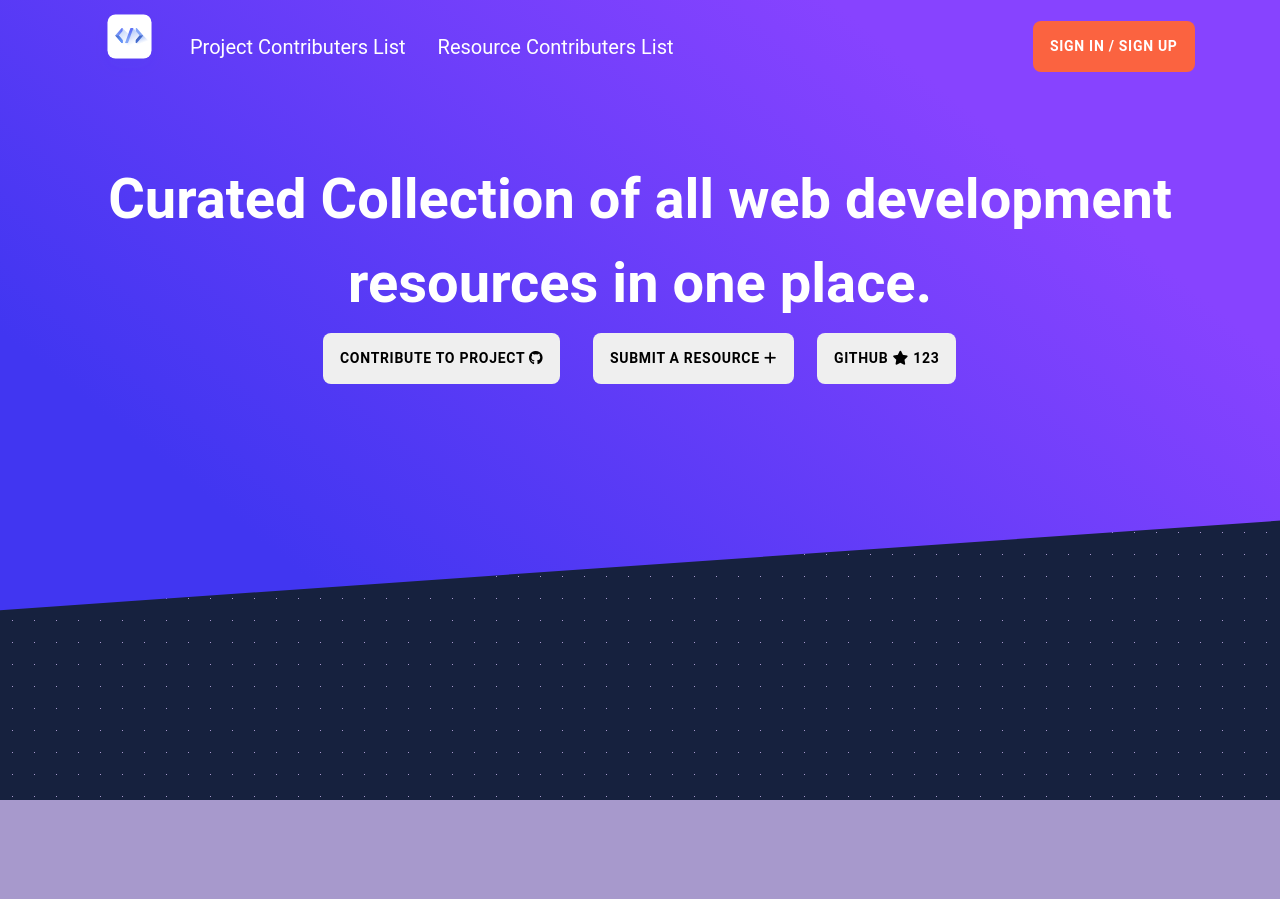
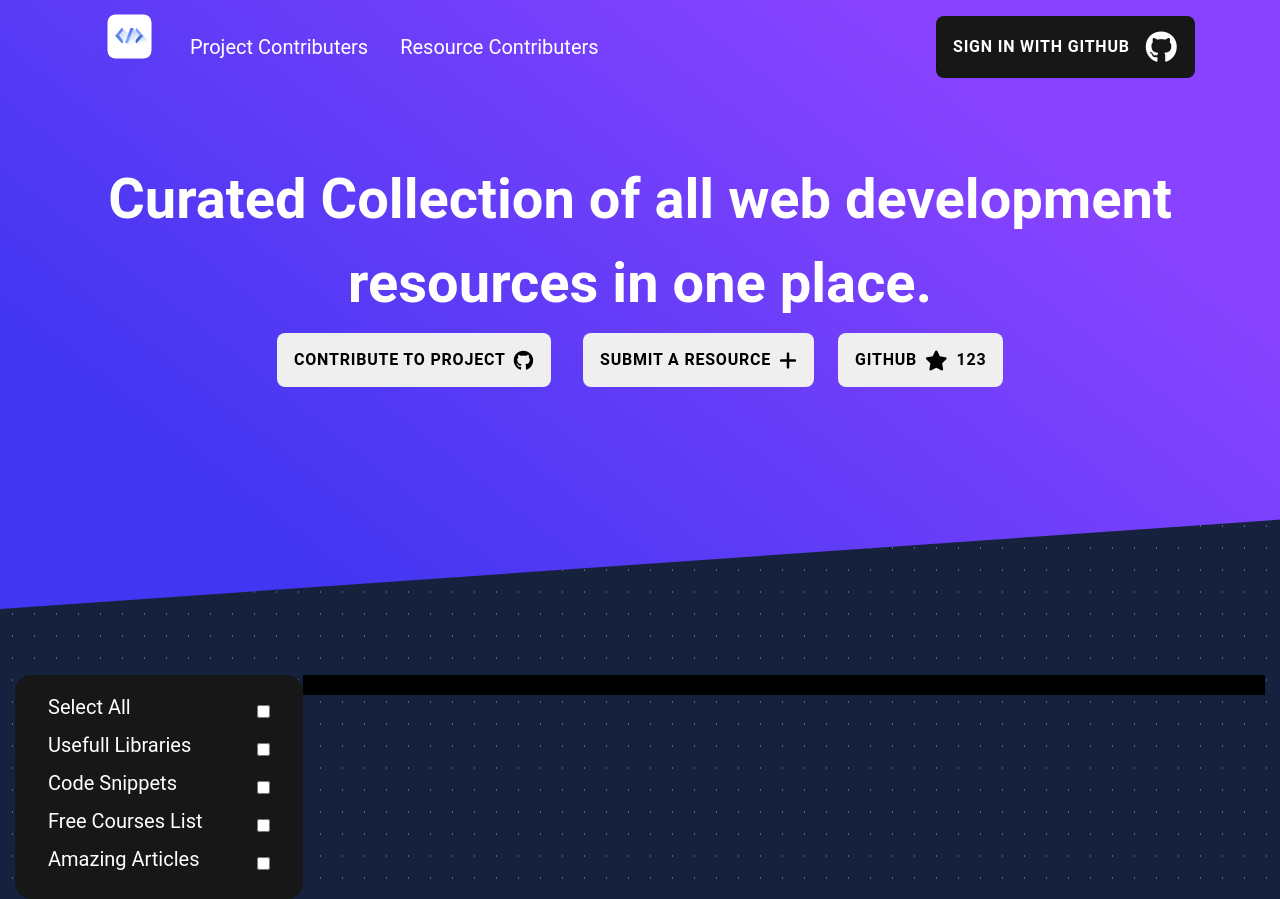
Before and after one commit to pavankpdev/hellowebdev, a React (Create React App) app: page / in a window 1280 px wide. Shown: the top 899 px of the page. Before the commit the page ends 800 px from the top, so only its background shows below. Built offline with nearby package versions, Linux system fonts and the light colour scheme.

Commit message:
home page layout setup

```diff
--- a/src/App.js
+++ b/src/App.js
@@ -6,7 +6,7 @@ import Navbar from "./components/Navbar/Navbar.component";
 const HomePage = React.lazy(() => import("./pages/HomePage/Home.page"));
 function App() {
   return (
-    <div className="container ">
+    <div className="container-fluid">
       <Navbar />
       <Suspense fallback={<>Loading</>}>
         <HomePage />
--- a/src/assets/scss/Components/buttons.styles.scss
+++ b/src/assets/scss/Components/buttons.styles.scss
@@ -1,12 +1,14 @@
 .btn {
   font-family: $font-family-base !important;
-  display: inline-block;
+  display: flex;
+  align-items: center;
   font-weight: $btn-font-weight;
   letter-spacing: $btn-letter-spacing;
   font-size: $input-btn-font-size-sm;
   transition: all 0.15s ease;
   text-transform: uppercase;
   text-align: center;
+  text-decoration: none !important;
   white-space: nowrap;
   vertical-align: middle;
   user-select: none;
@@ -15,6 +17,7 @@
   padding: $btn-padding-y-sm $btn-padding-x-sm;
   border-radius: 8px;
   line-height: $input-btn-line-height-sm;
+
   cursor: pointer;
   &:hover {
     box-shadow: $btn-hover-box-shadow;
@@ -52,6 +55,10 @@
   background-color: $warning;
   color: $default;
 }
+.btn.btn-github {
+  background-color: $primary;
+  color: $default;
+}
 
 @media (min-width: 768px) {
 }
--- a/src/assets/scss/Components/utilities.styles.scss
+++ b/src/assets/scss/Components/utilities.styles.scss
@@ -3,6 +3,14 @@
 }
 
 .container {
+  width: 100%;
+  padding-right: 15px;
+  padding-left: 15px;
+  margin-right: auto;
+  margin-left: auto;
+}
+
+.container-fluid {
   width: 100%;
   padding-right: 15px;
   padding-left: 15px;
--- a/src/assets/scss/default.styles.scss
+++ b/src/assets/scss/default.styles.scss
@@ -32,3 +32,7 @@ body {
   display: none;
   visibility: hidden;
 }
+
+a {
+  text-decoration: none;
+}
--- a/src/assets/scss/variables.styles.scss
+++ b/src/assets/scss/variables.styles.scss
@@ -62,7 +62,7 @@ $input-btn-border-width: 1px !default;
 
 $input-btn-font-size-sm: 0.75rem !default;
 $input-btn-font-size: 0.875rem !default;
-$input-btn-font-size-lg: 0.875rem !default;
+$input-btn-font-size-lg: 1rem !default;
 
 // Buttons
 
--- a/src/components/Navbar/Navbar.component.jsx
+++ b/src/components/Navbar/Navbar.component.jsx
@@ -11,7 +11,7 @@ const Navbar = () => {
   const [toggle, setToggle] = useState(false);
   return (
     <>
-      <div className="navbar">
+      <div className="navbar container">
         <div className="hero__gradient"></div>
 
         <nav className="navbar__container">
@@ -21,14 +21,20 @@ const Navbar = () => {
             </div>
             <div className="navbar__navitems">
               <div className="navitem navbar__navitem__1">
-                Project Contributers List
+                Project Contributers
               </div>
               <div className="navitem navbar__navitem__2">
-                Resource Contributers List
+                Resource Contributers
               </div>
             </div>
             <div className="navbar__button">
-              <button className="btn btn-secondary">Sign in / Sign up</button>
+              <button className="btn btn-github">
+                Sign in with github{" "}
+                <i
+                  className="fab fa-github fa-2x "
+                  style={{ marginLeft: "1rem" }}
+                />
+              </button>
             </div>
           </div>
           <div className="navbar__contents__sm">
@@ -36,10 +42,17 @@ const Navbar = () => {
               <img src={Logo} alt="logo" />
             </div>
             <div className="navbar__toggle__menu">
-              <i
-                className="fas fa-bars fa-2x white"
-                onClick={() => setToggle(!toggle)}
-              />
+              {toggle ? (
+                <i
+                  className="fas fa-times fa-2x white"
+                  onClick={() => setToggle(!toggle)}
+                />
+              ) : (
+                <i
+                  className="fas fa-bars fa-2x white"
+                  onClick={() => setToggle(!toggle)}
+                />
+              )}
             </div>
           </div>
         </nav>
@@ -55,7 +68,10 @@ const Navbar = () => {
             Resource Contributers List
           </div>
           <div className="navbar__button__sm">
-            <button className="btn btn-secondary">Sign in / Sign up</button>
+            <button className="btn btn-github">
+              Sign in with github{" "}
+              <i className="fab fa-github fa-lg" style={{ marginLeft: ".5rem" }} />
+            </button>
           </div>
         </div>
       </div>
--- /dev/null
+++ b/src/components/SideBar/SideBar.component.jsx
@@ -0,0 +1,80 @@
+import React, { useState } from "react";
+import classnames from "classnames";
+
+import "./SideBar.styles.scss";
+
+const SideBar = () => {
+  const [toggle, setToggle] = useState(false);
+  return (
+    <>
+      <div className="sidebar__container">
+        <div className="sidebar__sm rounded">
+          <div className="sidebar__sm__menu">
+            <h3 className="default">Menu</h3>
+            {toggle ? (
+              <i
+                className="fas fa-times fa-2x default"
+                onClick={() => setToggle(!toggle)}
+              />
+            ) : (
+              <i
+                className="fas fa-bars fa-2x default"
+                onClick={() => setToggle(!toggle)}
+              />
+            )}
+          </div>
+          <div
+            className={classnames("sidebar__sm__contents", { hide: !toggle })}
+          >
+            <div className="sidebar__sm__contents__item">
+              <h5>Select All</h5>
+              <input type="checkbox" name="selectAll" id="selectAll" />
+            </div>
+            <div className="sidebar__sm__contents__item">
+              <h5>Usefull Libraries</h5>
+              <input type="checkbox" name="selectAll" id="selectAll" />
+            </div>
+            <div className="sidebar__sm__contents__item">
+              <h5>Code Snippets</h5>
+              <input type="checkbox" name="selectAll" id="selectAll" />
+            </div>
+            <div className="sidebar__sm__contents__item">
+              <h5>Free Courses List</h5>
+              <input type="checkbox" name="selectAll" id="selectAll" />
+            </div>
+            <div className="sidebar__sm__contents__item">
+              <h5>Amazing Articles</h5>
+              <input type="checkbox" name="selectAll" id="selectAll" />
+            </div>
+          </div>
+        </div>
+        <div className="sidebar__lg rounded">
+          <div className="sidebar__sm__contents">
+            <div className="sidebar__sm__contents__item">
+              <h5>Select All</h5>
+              <input type="checkbox" name="selectAll" id="selectAll" />
+            </div>
+            <div className="sidebar__sm__contents__item">
+              <h5>Usefull Libraries</h5>
+              <input type="checkbox" name="selectAll" id="selectAll" />
+            </div>
+            <div className="sidebar__sm__contents__item">
+              <h5>Code Snippets</h5>
+              <input type="checkbox" name="selectAll" id="selectAll" />
+            </div>
+            <div className="sidebar__sm__contents__item">
+              <h5>Free Courses List</h5>
+              <input type="checkbox" name="selectAll" id="selectAll" />
+            </div>
+            <div className="sidebar__sm__contents__item">
+              <h5>Amazing Articles</h5>
+              <input type="checkbox" name="selectAll" id="selectAll" />
+            </div>
+          </div>
+        </div>
+      </div>
+    </>
+  );
+};
+
+export default SideBar;
--- /dev/null
+++ b/src/components/SideBar/SideBar.styles.scss
@@ -0,0 +1,53 @@
+@import "../../assets/scss/variables.styles.scss";
+
+.sidebar__lg {
+  display: none;
+}
+.sidebar__sm {
+  border: 1px solid $primary;
+  background-color: $primary;
+  padding: 0.5em 1em;
+  margin: 0 0.7rem;
+}
+.sidebar__sm__menu {
+  display: flex;
+  justify-content: space-between;
+  align-items: center;
+
+  & > h3 {
+    font-weight: 300 !important;
+  }
+}
+
+.sidebar__sm__contents {
+  margin: 0.5rem 1rem;
+}
+
+.sidebar__sm__contents__item {
+  display: flex;
+  justify-content: space-between;
+  align-items: center;
+
+  & > h5 {
+    font-weight: 400 !important;
+  }
+}
+
+@media (min-width: 768px) {
+  .sidebar__sm {
+    margin: 0 3rem;
+  }
+}
+
+@media (min-width: 1200px) {
+  .sidebar__sm {
+    margin: 0 0;
+    display: none;
+  }
+  .sidebar__lg {
+    display: block;
+    border: 1px solid $primary;
+    background-color: $primary;
+    padding: 0.5em 1em;
+  }
+}
--- a/src/index.js
+++ b/src/index.js
@@ -3,7 +3,6 @@ import ReactDOM from "react-dom";
 import App from "./App";
 
 import "./assets/scss/default.styles.scss";
-
 ReactDOM.render(
   <React.StrictMode>
     <App />
--- a/src/pages/HomePage/Home.page.jsx
+++ b/src/pages/HomePage/Home.page.jsx
@@ -1,26 +1,33 @@
 import React from "react";
 
+// styles
 import "./Home.styles.scss";
+
 // Components
-
+import SideBar from "../../components/SideBar/SideBar.component";
 const Home = () => {
   return (
     <>
-      <h1 className="hero__text">
+      <h1 className="hero__text container">
         Curated Collection of all web development resources in one place.
       </h1>
-      <div className="hero__buttons">
+      <div className="hero__button__group container">
         <a
           href="https://github.com/pavankpdev/web-dev-repo"
           target="_blank"
           rel="noreferrer"
         >
           <button className="btn">
-            Contribute to project <i className="fab fa-github" />
+            Contribute to project
+            <i
+              className="fab fa-github fa-lg"
+              style={{ marginLeft: ".5rem" }}
+            />
           </button>
         </a>
         <button className="btn">
-          Submit a resource <i className="fas fa-plus" />
+          Submit a resource
+          <i className="fas fa-plus fa-lg" style={{ marginLeft: ".5rem" }} />
         </button>
         <a
           href="https://github.com/pavankpdev/web-dev-repo"
@@ -28,9 +35,19 @@ const Home = () => {
           rel="noreferrer"
         >
           <button className="btn">
-            gitHub <i className="fas fa-star" /> 123
+            gitHub{" "}
+            <i className="fas fa-star fa-lg" style={{ margin: "0 .5rem" }} />
+            123
           </button>
         </a>
+      </div>
+      <div className="home__content">
+        <div className="home__sidebar__container">
+          <SideBar />
+        </div>
+        <div className="home__resources__container">
+
+        </div>
       </div>
     </>
   );
--- a/src/pages/HomePage/Home.styles.scss
+++ b/src/pages/HomePage/Home.styles.scss
@@ -3,14 +3,22 @@
   font-size: 1.6rem !important;
   text-align: center;
 }
-.hero__buttons {
+.hero__button__group {
   display: flex;
   flex-wrap: wrap;
   gap: 1rem;
 }
-
+.home__sidebar__container {
+  margin-top: 5rem;
+}
+.home__resources__container {
+  margin-top: 5rem;
+  width: 100%;
+  height: 20px;
+  background-color: #000;
+}
 @media (min-width: 768px) {
-  .hero__buttons {
+  .hero__button__group {
     display: flex;
     flex-wrap: wrap;
     justify-content: center;
@@ -19,6 +27,9 @@
       margin-top: 0;
     }
   }
+  .home__sidebar__container {
+    margin-top: 9rem;
+  }
 }
 
 @media (min-width: 1200px) {
@@ -26,4 +37,19 @@
     padding-top: 4rem;
     font-size: 3.5rem !important;
   }
+  .home__content {
+    display: flex;
+    gap: 1;
+  }
+  .home__sidebar__container {
+    margin-top: 18rem;
+    flex: 0.6;
+  }
+  .home__resources__container {
+    margin-top: 18rem;
+    flex: 2;
+    width: 100%;
+    height: 20px;
+    background-color: #000;
+  }
 }
```
Also changed, not shown: 1 other file (tests, documents, lock files or other folders).
